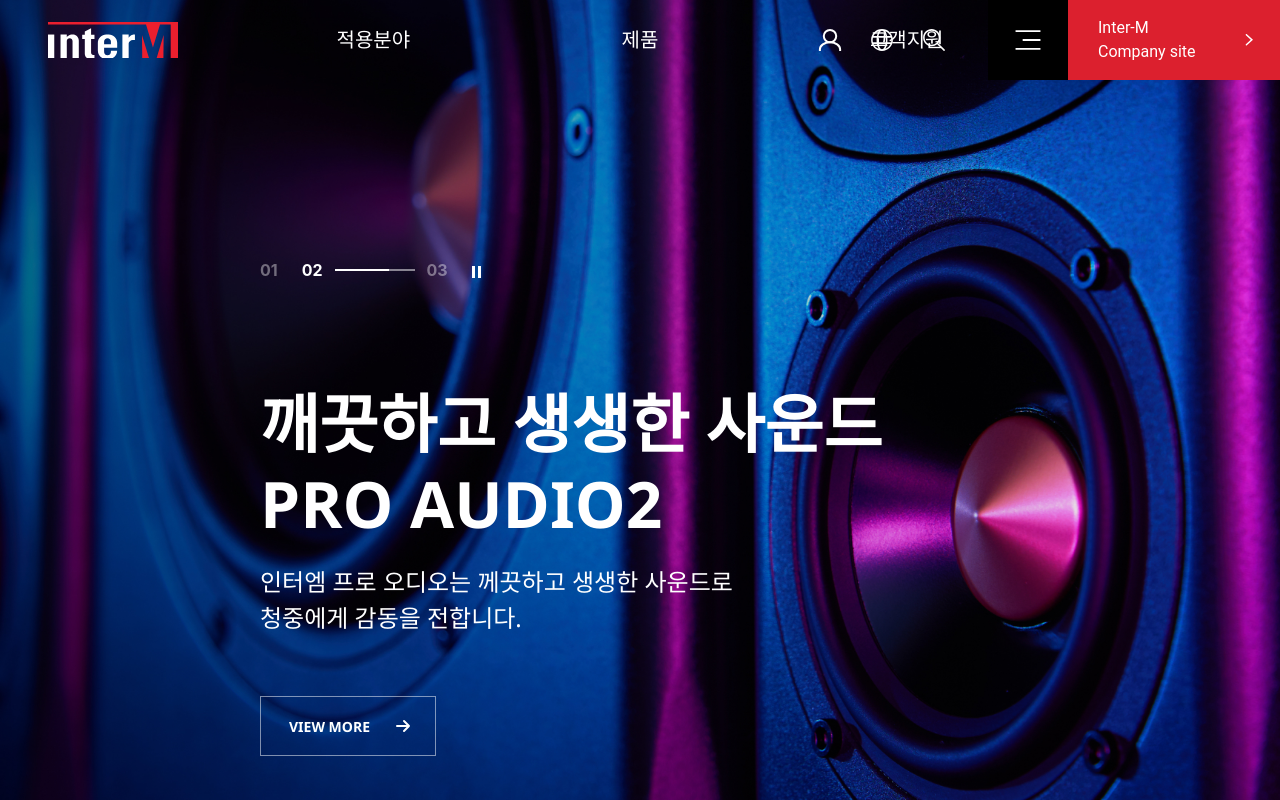
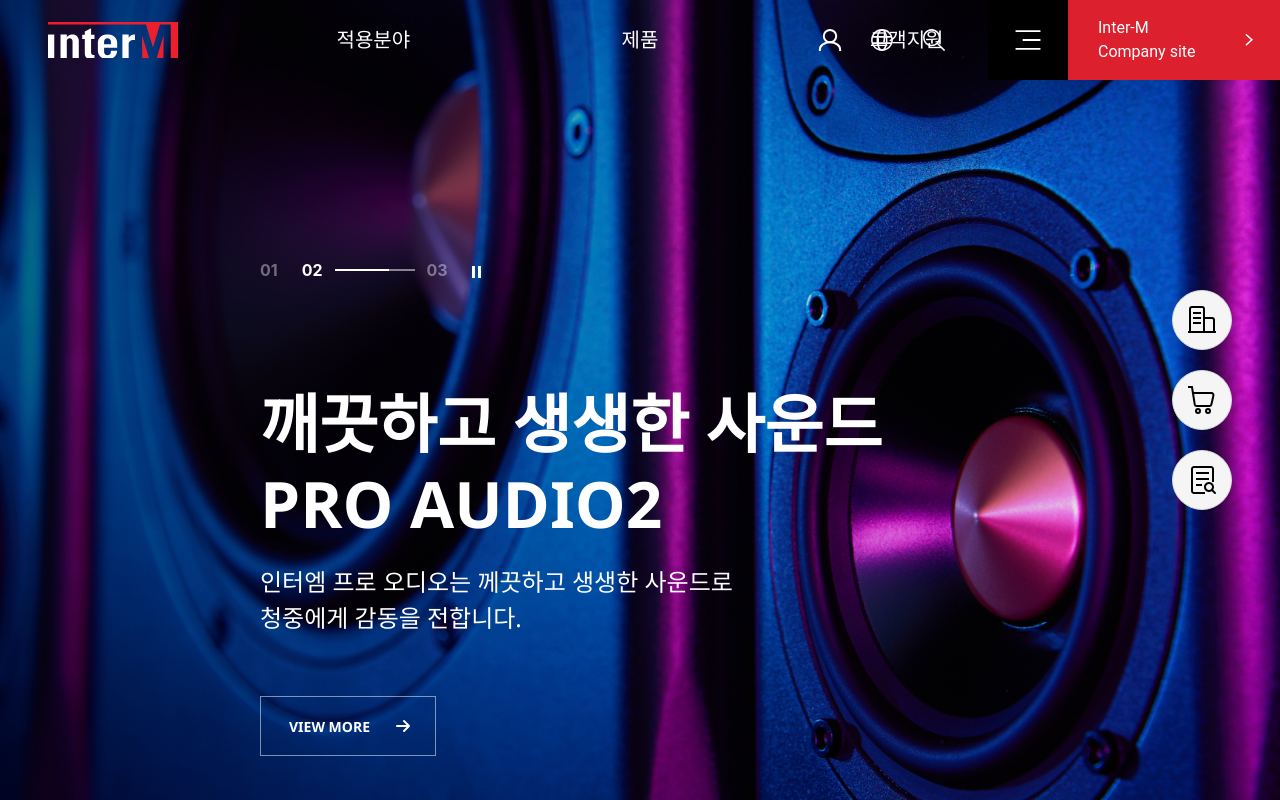
Before and after one commit to yeonju-an/interM_FO, a plain HTML site: page pc/_markup/html/index.html in a window 1280 px wide. Drawn offline with Linux system fonts and the light colour scheme.

Commit message:
제품 메인 퀵메뉴 완료

```diff
--- a/pc/_markup/css/product.css
+++ b/pc/_markup/css/product.css
@@ -1,6 +1,7 @@
 @charset "UTF-8";
 
 /* 제품 메인 */
+#productMain .sec01 {position: relative;}
 #productMain .bannerSwiper {width: 100%; height: 100vh;}
 #productMain .bannerSwiper .swiper-slide {position: relative;}
 #productMain .bannerSwiper .swiper-controller {position: absolute; top: 26rem; left: 26rem; z-index: 10; display: flex; align-items: center;}
@@ -12,7 +13,6 @@
 #productMain .bannerSwiper .swiper-pagination-bullet-active + .swiper-pagination-bullet {margin-left: 1.2rem;}
 #productMain .bannerSwiper .swiper-pagination-bullet-active .line {position: relative; display: block;}
 #productMain .bannerSwiper .swiper-pagination-bullet-active .line:after {position: absolute; left: 0; top: 0; display: block; content: ''; width: 0; height: 100%; background: #ffffff; animation: countingBar 3s linear forwards;}
-
 #productMain .bannerSwiper .slide-bg {position: absolute; left: 0; top: 0; width: 100%; height: 100%; background: url("../images/@image_pMain_banner_01.jpg") no-repeat center/cover;}
 #productMain .bannerSwiper .slide-cont {position: absolute; left: 26rem; top: 38.4rem; display: flex; flex-direction: column; color: #ffffff;}
 #productMain .bannerSwiper .slide-tit {font-size: 6.4rem; line-height: 8rem; width: 68rem; font-weight: 700; margin-bottom: 2rem;}
@@ -21,6 +21,20 @@
 #productMain .bannerSwiper .swiper-button-pause {width: 0.9rem; height: 1.2rem; background: url("../images/icon_pause.svg") no-repeat center/cover; margin-left: 2.4rem; margin-top: 0.3rem;}
 #productMain .bannerSwiper .swiper-button-play {width: 0.9rem; height: 1.2rem; background: pink; margin-left: 2.4rem; margin-top: 0.3rem; display: none;}
 
+#productMain .qMenu {position: absolute; right: 4.8rem; top: 50%; transform: translateY(-50%); z-index: 10; display: flex; flex-direction: column; align-items: flex-end;}
+#productMain .qMenu a {border: 1px solid #D9D9D9; background: #F5F5F5; width: 6rem; height: 6rem; border-radius: 6rem; display: flex; align-items: center; justify-content: center; transition: all 0.5s ease;}
+#productMain .qMenu a ~ a {margin-top: 2rem;}
+#productMain .qMenu a p {color: #ffffff; display: none;}
+#productMain .qMenu a span {display: block; width: 3.2rem; height: 3.2rem; background-repeat: no-repeat; background-size: cover; background-position: center;}
+#productMain .qMenu a.building span {background-image: url("../images/quick_building.svg");}
+#productMain .qMenu a.cart span {background-image: url("../images/quick_cart.svg");}
+#productMain .qMenu a.catalog span {background-image: url("../images/quick_catalog.svg");}
+#productMain .qMenu a:hover {width: fit-content; border-radius: 6rem; padding: 0 1.4rem 0 2.4rem; background: #DC202E; border: none; transition: all 0.5s ease;}
+#productMain .qMenu a:hover p {display: block; margin-right: 2.6rem;}
+#productMain .qMenu a.building:hover span {background-image: url("../images/quick_building_active.svg");}
+#productMain .qMenu a.cart:hover span {background-image: url("../images/quick_cart_active.svg");}
+#productMain .qMenu a.catalog:hover span {background-image: url("../images/quick_catalog_active.svg");}
+
 /* animation */
 @keyframes countingBar {
     0% {width: 0;}
--- a/pc/_markup/html/index.html
+++ b/pc/_markup/html/index.html
@@ -13,6 +13,7 @@
     <div id="wrap">
         <main id="productMain">
             <section class="sec01">
+                <!--메인 배너: bannerSwiper-->
                 <div class="swiper bannerSwiper">
                     <div class="swiper-wrapper">
                         <div class="swiper-slide">
@@ -46,6 +47,15 @@
                         <button type="button" class="swiper-button-play"></button>
                     </div>
                 </div>
+                <!--//메인 배너: bannerSwiper-->
+
+                <!--퀵메뉴: qMenu-->
+                <div class="qMenu">
+                    <a href="javascript:void(0)" class="building"><p>대리점 공간</p><span></span></a>
+                    <a href="javascript:void(0)" class="cart"><p>웹주문시스템</p><span></span></a>
+                    <a href="javascript:void(0)" class="catalog"><p>매뉴얼 검색</p><span></span></a>
+                </div>
+                <!--//퀵메뉴: qMenu-->
             </section>
         </main>
         <!--sec01-->
```
Also changed, not shown: pc/_markup/images/quick_building.svg (added), pc/_markup/images/quick_building_active.svg (added), pc/_markup/images/quick_cart.svg (added), pc/_markup/images/quick_cart_active.svg (added), pc/_markup/images/quick_catalog.svg (added), pc/_markup/images/quick_catalog_active.svg (added).
